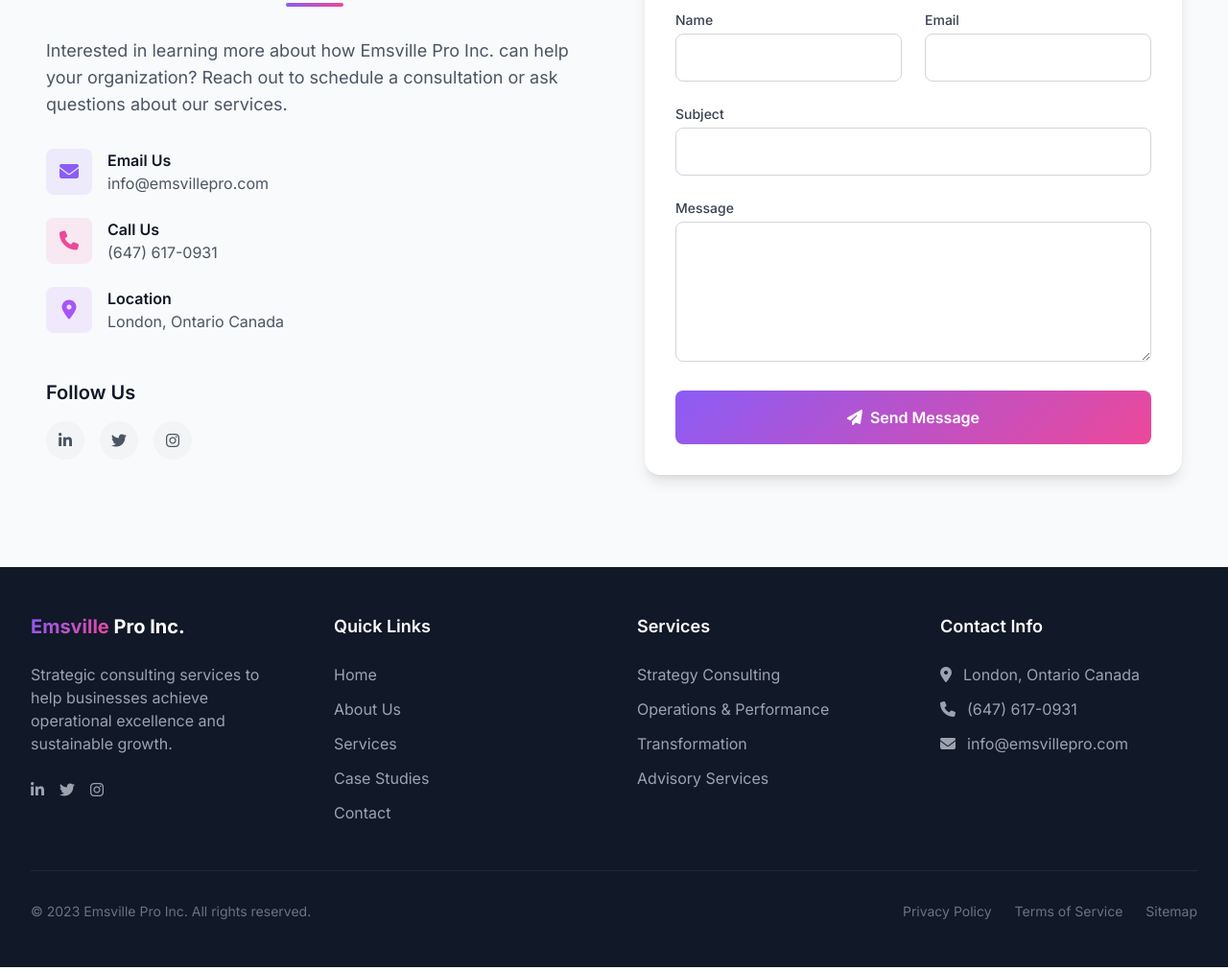
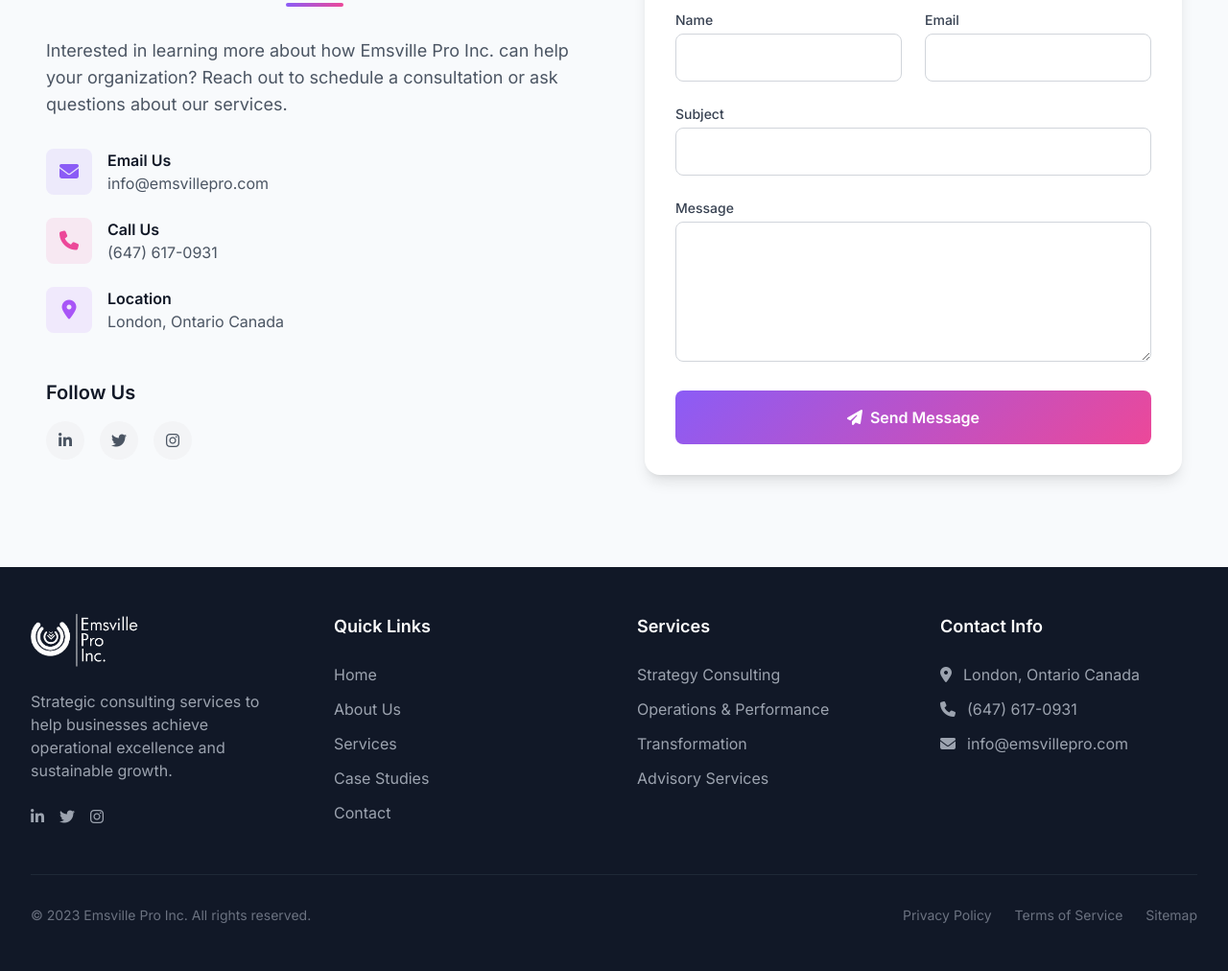
Before and after one commit to KingWilliamsGPT/emsville, a plain HTML site: page index.html in a window 1280 px wide. Shown: the part 5721-6733 px from the top of the page at 96% size. Drawn offline with nearby package versions, Linux system fonts and the light colour scheme.

Commit message:
fix logo footer

```diff
--- a/index.html
+++ b/index.html
@@ -5,6 +5,12 @@
     <meta charset="UTF-8">
     <meta name="viewport" content="width=device-width, initial-scale=1.0">
     <title>Emsville Pro Inc. - Strategic Consulting Excellence</title>
+
+    <meta name="description" content="Emsville Pro Inc. is a strategic consulting firm dedicated to helping businesses grow and thrive. Our team of experienced professionals provides expert guidance and support to help clients achieve their goals.">
+    <meta name="keywords" content="strategic consulting, business consulting, management consulting, business growth, business development, market research, market analysis, business strategy">
+    <meta name="author" content="Emsville Pro Inc.">
+    <meta name="robots" content="index, follow">
+
     <script src="https://cdn.tailwindcss.com"></script>
     <link rel="stylesheet" href="https://cdnjs.cloudflare.com/ajax/libs/font-awesome/6.4.0/css/all.min.css">
     <link href="https://fonts.googleapis.com/css2?family=Inter:wght@100;200;300;400;500;600;700;800;900&display=swap"
@@ -950,7 +956,8 @@
             <div class="grid grid-cols-1 md:grid-cols-2 lg:grid-cols-4 gap-8 md:gap-12">
                 <div>
                     <h3 class="text-xl font-bold mb-6">
-                        <span class="gradient-text">Emsville</span> Pro Inc.
+                        <!-- <span class="gradient-text">Emsville</span> Pro Inc. -->
+                        <img src="assets/logo-whitish.png" alt="" style="width: 112px;" class="mb-2">
                     </h3>
                     <p class="text-gray-400 mb-6">
                         Strategic consulting services to help businesses achieve operational excellence and sustainable
```
Also changed, not shown: assets/favicon.ico, assets/favicon2.ico (added), assets/logo-whitish-small.png (added), assets/logo-whitish.png (added).
